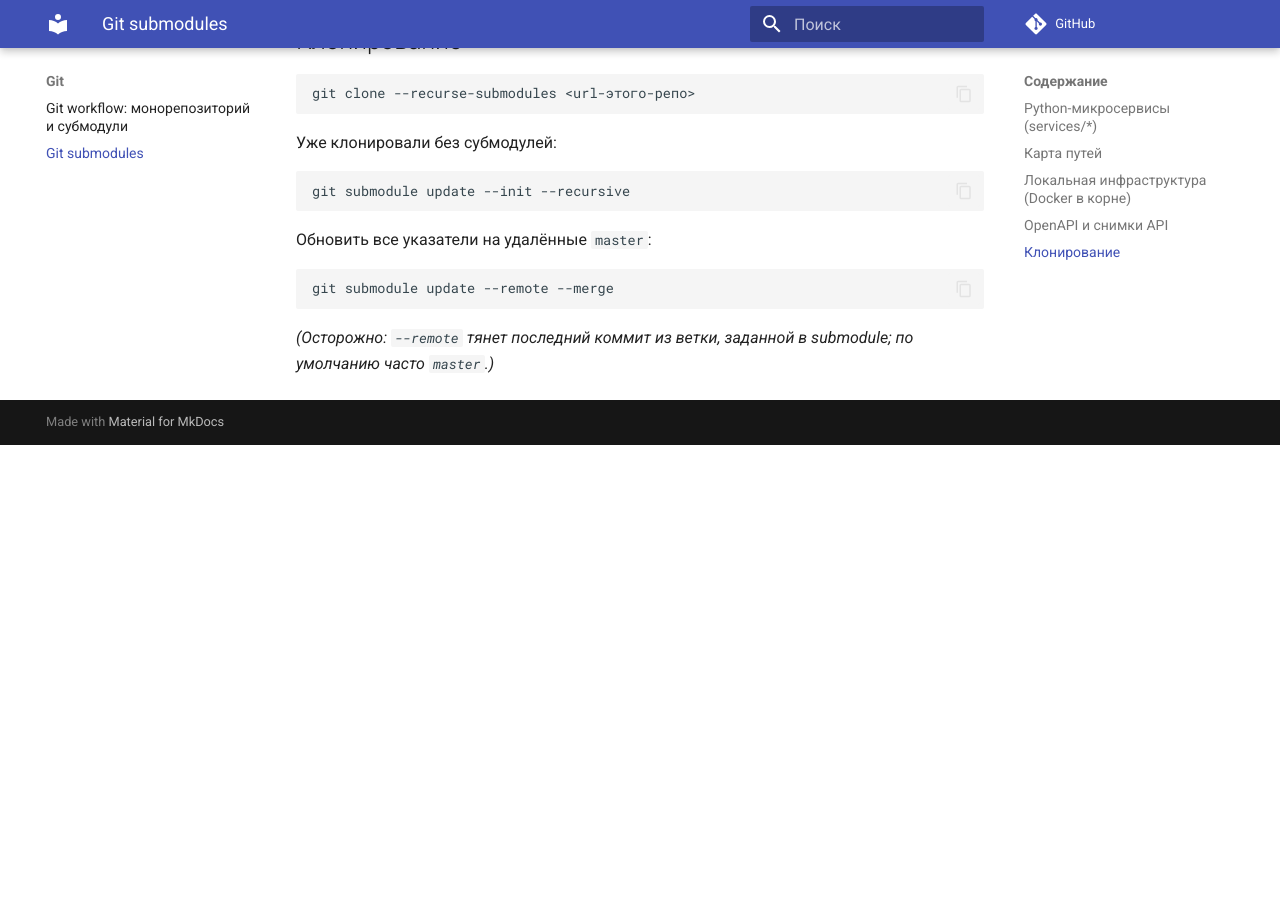
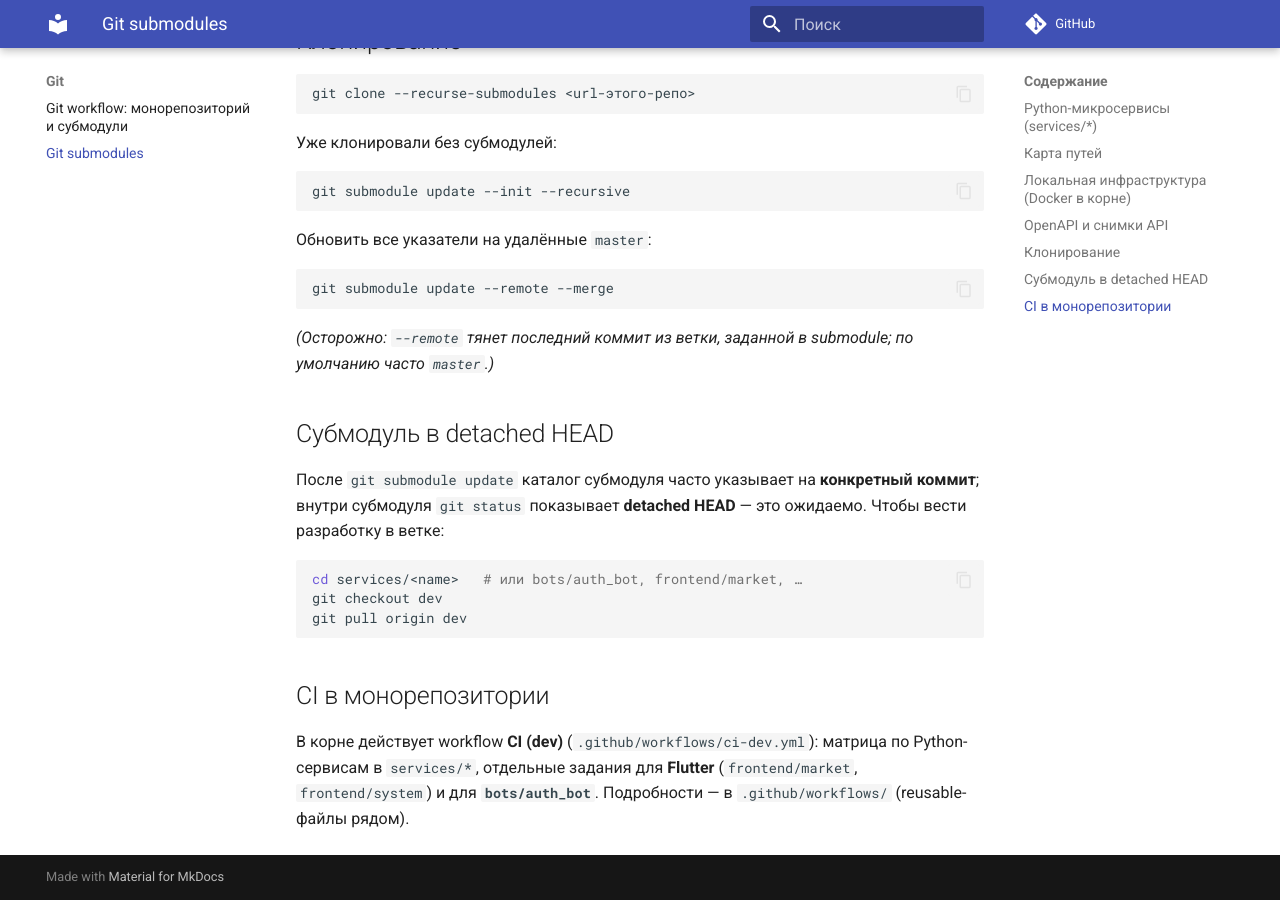
Before and after one commit to ZhuchkaTriplesix/ZhuchkaKeyboards, an MkDocs documentation site: the page built from docs/submodules.md, in a window 1280 px wide and 900 px high, scrolled down 1895 px. Built offline with MkDocs 1.6.1 and Material for MkDocs 9.7.7, drawn with Linux system fonts in a browser that asks for light colours; comment, search, counter and statistics services are not loaded; before the commit the page ends 2340 px from its top, so only the background shows below that.

Commit message:
docs: detached HEAD, git worktree, monorepo CI (Refs #48)
- submodules: checkout dev after update; document ci-dev Flutter + auth_bot
- git-workflow: optional second worktree for parallel branches

Refs #48

Made-with: Cursor

````diff
--- a/docs/submodules.md
+++ b/docs/submodules.md
@@ -57,3 +57,17 @@ git submodule update --remote --merge
 ```
 
 *(Осторожно: `--remote` тянет последний коммит из ветки, заданной в submodule; по умолчанию часто `master`.)*
+
+## Субмодуль в detached HEAD
+
+После `git submodule update` каталог субмодуля часто указывает на **конкретный коммит**; внутри субмодуля `git status` показывает **detached HEAD** — это ожидаемо. Чтобы вести разработку в ветке:
+
+```bash
+cd services/<name>   # или bots/auth_bot, frontend/market, …
+git checkout dev
+git pull origin dev
+```
+
+## CI в монорепозитории
+
+В корне действует workflow **CI (dev)** (`.github/workflows/ci-dev.yml`): матрица по Python-сервисам в `services/*`, отдельные задания для **Flutter** (`frontend/market`, `frontend/system`) и для **`bots/auth_bot`**. Подробности — в `.github/workflows/` (reusable-файлы рядом).
````
Also changed, not shown: docs/git-workflow.md (+11 -0 lines).
